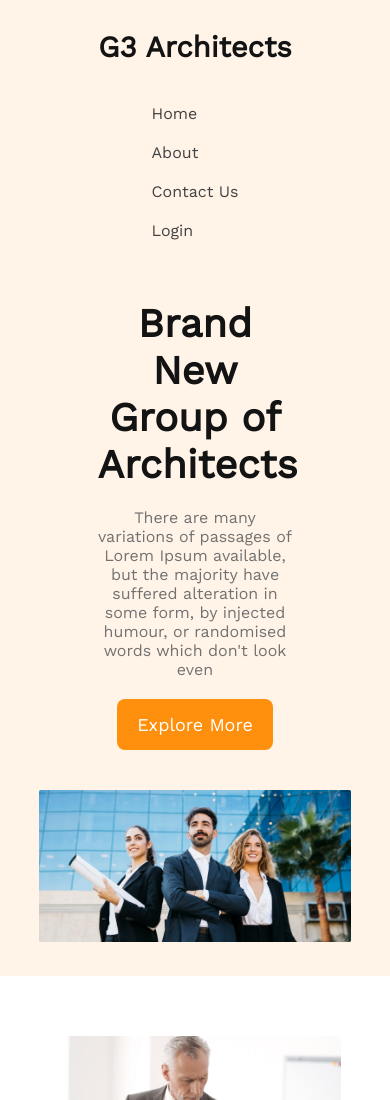
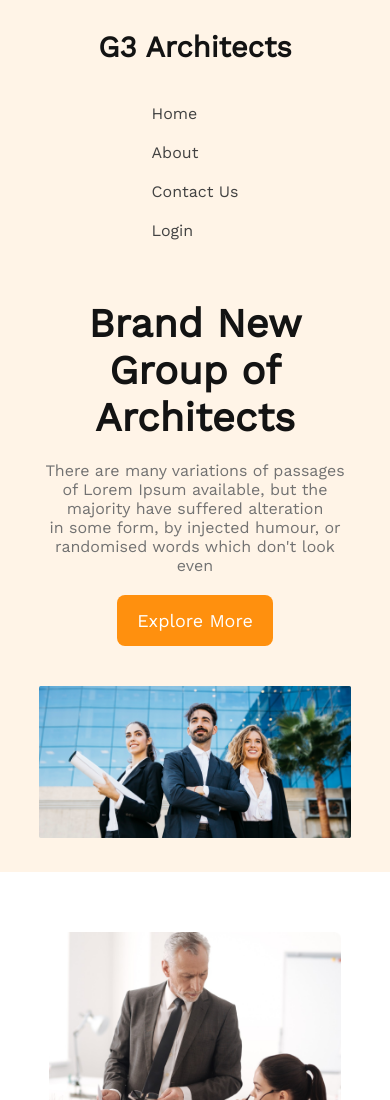
Before and after one commit to shahinmahmud1/Assignment-2, a plain HTML site: page index.html in a window 390 px wide. Shown: the top 1100 px of the page. Drawn offline with nearby package versions, Linux system fonts and the light colour scheme.

Commit message:
full n final

```diff
--- a/index.html
+++ b/index.html
@@ -28,7 +28,7 @@
         <section class="heading">
             <h2 class="heading-title">Brand New <br>Group of Architects </h2>
             <p class="heading-desc">There are many variations of passages of Lorem Ipsum available, but the majority
-                have suffered alteration in some form, by injected humour, or randomised words which don't look even</p>
+                have suffered alteration <br>in some form, by injected humour, or randomised words which don't look even</p>
             <button class="primary-button">Explore More</button>
         </section>
         <section class="header-banner">
--- a/style/style.css
+++ b/style/style.css
@@ -68,7 +68,7 @@ heading styles
 -----------*/
 
 .heading {
-    max-width: 50%;
+    max-width: 80%;
     text-align: center;
     margin: 60px auto 40px;
 }
@@ -378,7 +378,8 @@ Media Query for Mobile version
 
     .feature-items,
     .banner-info,
-    .banner-image{
+    .banner-image,
+    .heading{
         width: 100%;
     }
 
```
